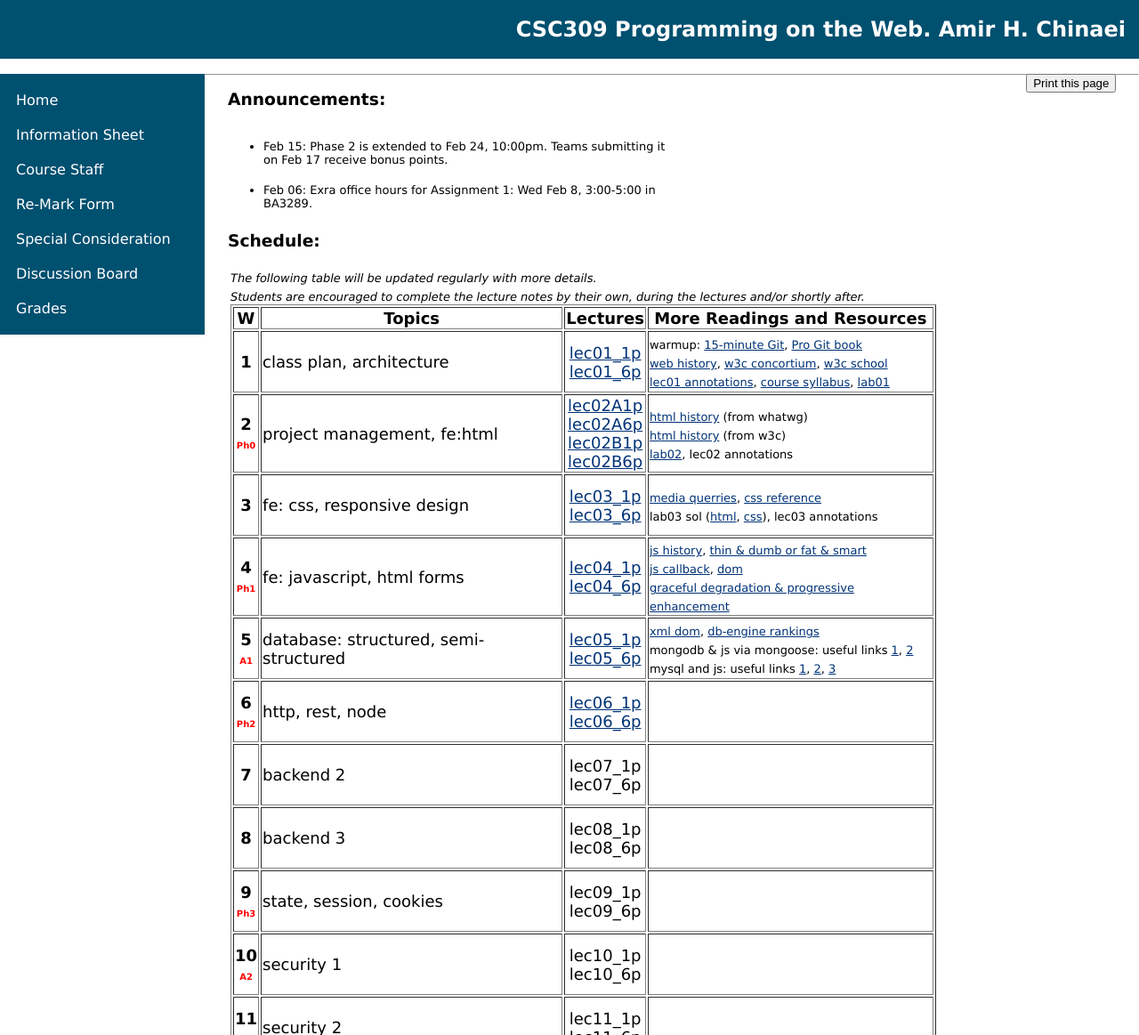
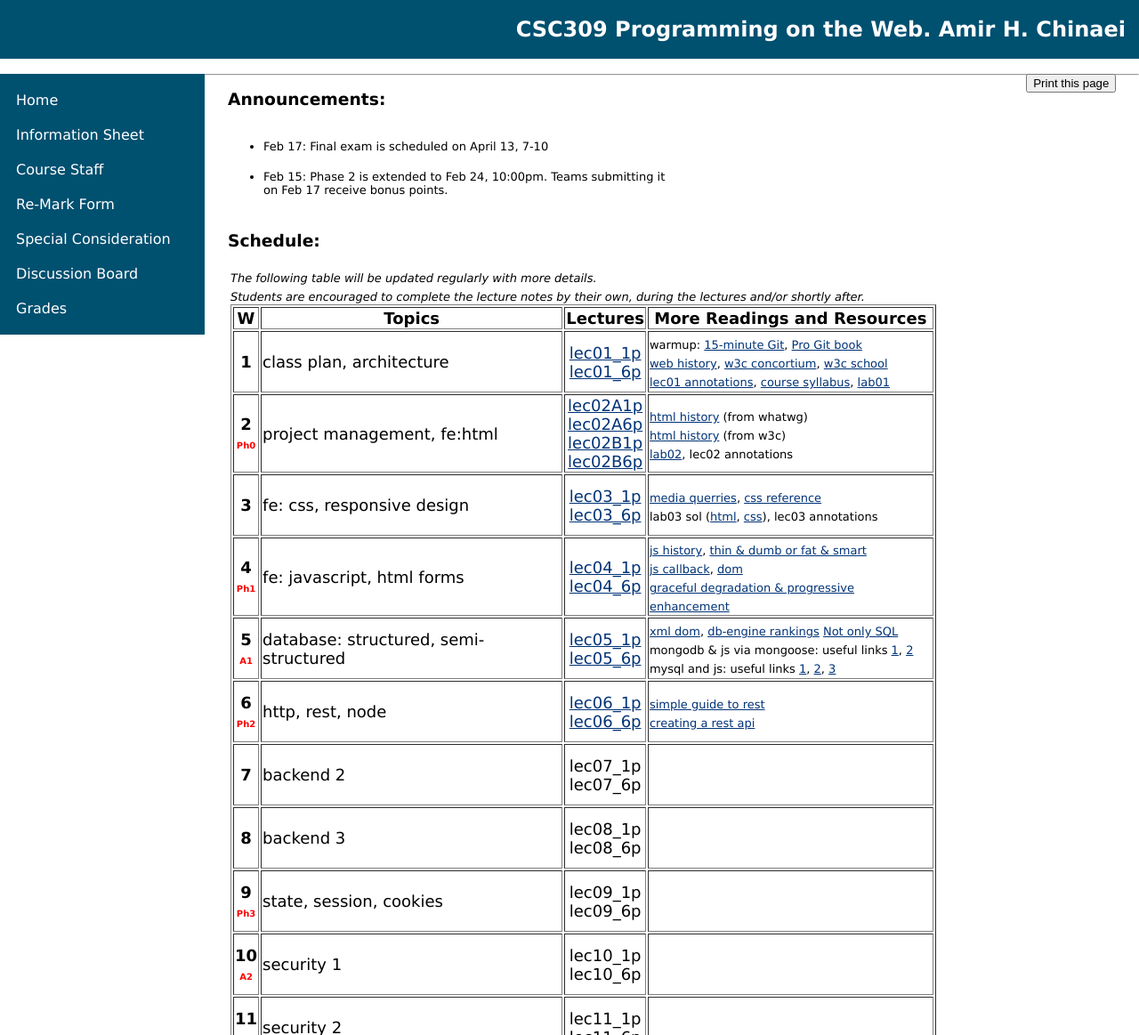
Before and after one commit to CSC309-spring2017/CSC309-spring2017.github.io, a plain HTML site: page index.html in a window 1280 px wide. Shown: the top 1163 px of the page at 89% size. Drawn offline with Linux system fonts and the light colour scheme.

Commit message:
updated links

```diff
--- a/index.html
+++ b/index.html
@@ -44,6 +44,7 @@
 			<div class="scroll">
 				<div>
 				<ul> <font size="2">
+				    <li>Feb 17: Final exam is scheduled on April 13, 7-10</li><br>
 				    <li>Feb 15: Phase 2 is extended to Feb 24, 10:00pm. Teams submitting it on Feb 17 receive bonus points.</li><br>
 				    <li>Feb 06: Exra office hours for Assignment 1: Wed Feb 8, 3:00-5:00 in BA3289.</li><br>
 				    <li>Feb 05: Phase 2 spec/repo is available in your project repo.</li><br>
@@ -72,9 +73,9 @@
 							<tr><th> 4<br><font title= "Project Phase 1 due on Feb 03, 10:00 pm" color="red" size="1">Ph1</font></th>
 							                                                        <td>fe: javascript, html forms     </td><td height=65><center><a href="lec04_1p.pdf">lec04_1p</a><br><a href="lec04_6p.pdf">lec04_6p</a></center></td><td><font size="2.5"><a href="https://www.w3.org/community/webed/wiki/A_Short_History_of_JavaScript">js history</a>, <a href="https://www.w3.org/blog/MWITeam/2007/07/26/thin_and_dumb_or_fat_and_smart">thin & dumb or fat & smart</a><br><a href="http://javascriptissexy.com/understand-javascript-callback-functions-and-use-them/">js callback</a>, <a href="https://www.w3.org/DOM/">dom</a><br/><a href="https://www.w3.org/wiki/Graceful_degradation_versus_progressive_enhancement">graceful degradation & progressive enhancement</a></font></td></tr>
 							<tr><th> 5<br><font title= "Assignment 1 due on Feb 10, 10:00 pm" color="red" size="1">A1</font></th>
-							                                                        <td>database: structured, semi-structured</td><td height=65><center><a href="lec05_1p.pdf">lec05_1p</a><br><a href="lec05_6p.pdf">lec05_6p</a></center></td><td><font size="2.5"><a href="https://www.w3schools.com/xml/dom_intro.asp">xml dom</a>, <a href="http://db-engines.com/en/ranking">db-engine rankings</a><br/>mongodb & js via mongoose: useful links <a href="http://mongoosejs.com/docs/guide.html">1</a>, <a href="http://mongoosejs.com/docs/api.html">2</a></br>mysql and js: useful links <a href="https://codeforgeek.com/2015/01/nodejs-mysql-tutorial/">1</a>, <a href="https://www.sitepoint.com/using-node-mysql-javascript-client/">2</a>, <a href="https://github.com/mysqljs/mysql">3</a></font></td></tr>
+							                                                        <td>database: structured, semi-structured</td><td height=65><center><a href="lec05_1p.pdf">lec05_1p</a><br><a href="lec05_6p.pdf">lec05_6p</a></center></td><td><font size="2.5"><a href="https://www.w3schools.com/xml/dom_intro.asp">xml dom</a>, <a href="http://db-engines.com/en/ranking">db-engine rankings</a> <a href="https://www.sitepoint.com/sql-vs-nosql-differences/">Not only SQL</a><br/>mongodb & js via mongoose: useful links <a href="http://mongoosejs.com/docs/guide.html">1</a>, <a href="http://mongoosejs.com/docs/api.html">2</a></br>mysql and js: useful links <a href="https://codeforgeek.com/2015/01/nodejs-mysql-tutorial/">1</a>, <a href="https://www.sitepoint.com/using-node-mysql-javascript-client/">2</a>, <a href="https://github.com/mysqljs/mysql">3</a></font></td></tr>
 							<tr><th> 6<br><font title= "Project Phase 2 due on Feb 17, 10:00 pm" color="red" size="1">Ph2</font></th>
-							                                                        <td>http, rest, node               </td><td height=65><center><a href="lec06_1p.pdf">lec06_1p</a><br><a href="lec06_6p.pdf">lec06_6p</a></center></td><td><font size="2.5"></font></td></tr>
+							                                                        <td>http, rest, node               </td><td height=65><center><a href="lec06_1p.pdf">lec06_1p</a><br><a href="lec06_6p.pdf">lec06_6p</a></center></td><td><font size="2.5"><a href="https://code.tutsplus.com/tutorials/a-beginners-guide-to-http-and-rest--net-16340">simple guide to rest</a></br> <a href="https://gist.github.com/iksose/9401758">creating a rest api</a></font></td></tr>
 							<tr><th> 7</th>                                         <td>backend  2                     </td><td height=65><center><a >lec07_1p</a><br><a >lec07_6p</a></center></td><td><font size="2.5"></font></td></tr>
 							<tr><th> 8</th>                                         <td>backend  3                     </td><td height=65><center><a >lec08_1p</a><br><a >lec08_6p</a></center></td><td><font size="2.5"></font></td></tr>
 							<tr><th> 9<br><font title= "Project Phase 3 due on March 17, 10:00 pm" color="red" size="1">Ph3</font></th>
```
